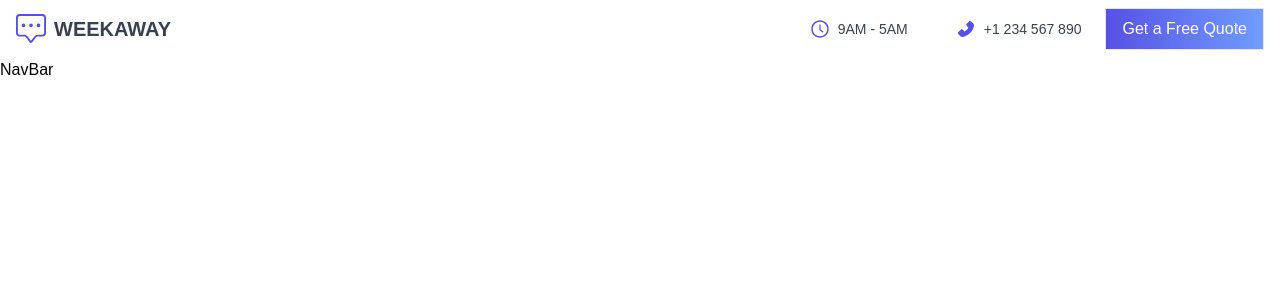
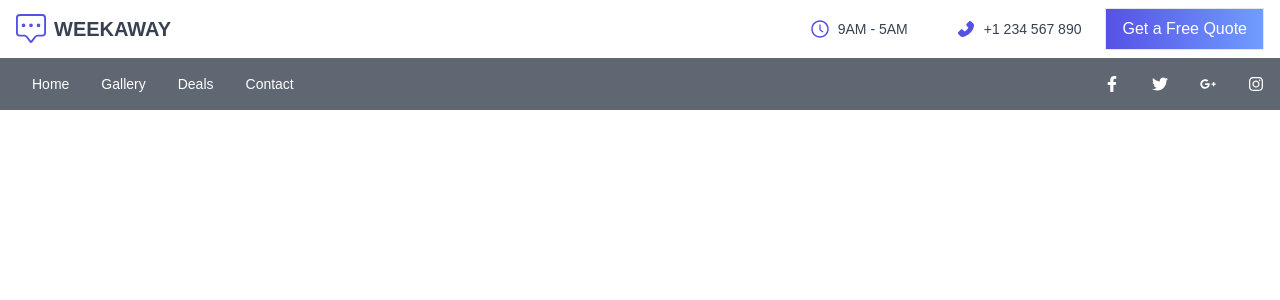
Before and after one commit to ashen8981/travel-app, a React (Create React App) app: page / in a window 1280 px wide. Shown: the top 300 px of the page. Built offline with nearby package versions, Linux system fonts and the light colour scheme.

Commit message:
navbar done

```diff
--- a/src/components/NavBar.jsx
+++ b/src/components/NavBar.jsx
@@ -1,11 +1,52 @@
 import React, {useState, useEffect} from 'react'
-import {FaBars} from 'react-icons/fa'
 import {BsChatSquareDots} from 'react-icons/bs'
-import {FaFacebookF,FaTwitter,FaGooglePlusG,FaInstagram} from 'react-icons/fa'
+import {FaFacebookF,FaTwitter,FaGooglePlusG,FaInstagram,FaBars} from 'react-icons/fa'
 
 function NavBar() {
+const [nav, setNav] = useState(false)
+const handleNav = () => {
+    setNav(!nav)
+}
   return (
-    <div>NavBar</div>
+    <div className='w-full min-h-[50px] flex justify-between items-center absolute z-10 text-white bg-gray-700/80'>
+        <ul className='hidden sm:flex px-4'>
+            <li><a href="/">Home</a></li>
+            <li><a href="/#gallery">Gallery</a></li>
+            <li><a href="/#deals">Deals</a></li>
+            <li><a href="/#contact">Contact</a></li>
+        </ul>
+        <div className='flex justify-between'>
+            <FaFacebookF className='mx-4'/>
+            <FaTwitter className='mx-4'/>
+            <FaGooglePlusG className='mx-4'/>
+            <FaInstagram className='mx-4'/>
+        </div>
+        {/*menu icon*/}
+        <div  onClick = {handleNav} className='sm:hidden z-10'>
+            <FaBars size={20} className='mr-4 cursor-pointer'/>
+        </div>
+        {/*mobile menu*/}
+        <div onClick = {handleNav} className={
+            nav ?
+            'overflow-y-hidden md:hidden ease-in duration-300 absolute text-gray-300 left-0 top-0 h-screen w-full bg-black/90 px-4 py-4 flex flex-col'
+            : 'absolute top-0 h-screen left-[-100%] ease-in duration-500'
+            }>
+            <ul className='h-full w-full text-center pt-12'>
+            <li className='text-2xl py-8 '>
+                <a href="/">Home</a>
+            </li>
+            <li className='text-2xl py-8 '>
+                <a href="/#gallery">Gallery</a>
+            </li>
+            <li className='text-2xl py-8 '>
+                <a href="/#deals">Deals</a>
+            </li>
+            <li className='text-2xl py-8 '>
+                <a href="/#contact">Contact</a>
+            </li>
+            </ul>
+        </div>
+    </div>
   )
 }
 
```
